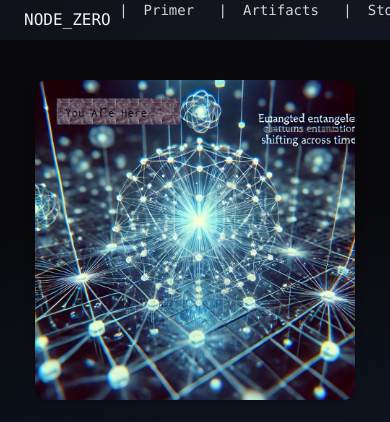
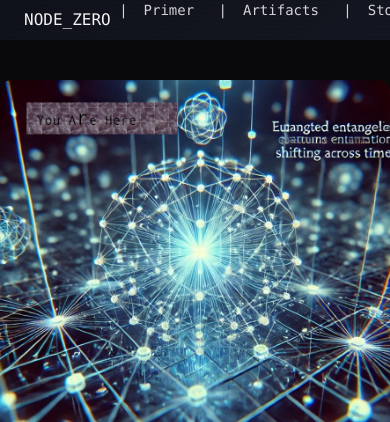
Before and after one commit to lockb0x-llc/node-zero, a website: page index.html in a window 390 px wide. Shown: the top 422 px of the page. Drawn offline with nearby package versions, Linux system fonts and the light colour scheme; files that its build step writes are made by us from their sources.

Commit message:
Refactor hero image container: simplify width and height classes for better responsiveness

```diff
--- a/index.html
+++ b/index.html
@@ -20,7 +20,7 @@
 
       <!-- HERO IMAGE -->
       <div class="relative z-20 flex flex-col items-center justify-center mb-8">
-        <div class="relative flex items-center justify-center w-[320px] h-[320px] sm:w-[400px] sm:h-[400px] mx-auto">
+        <div class="relative flex items-center justify-center mx-auto">
           <div class="absolute inset-0 rounded-2xl border-4 border-cyber-neon animate-glow-cyan pointer-events-none"></div>
           <div class="absolute inset-2 rounded-xl border-4 border-cyber-magenta animate-glow-magenta pointer-events-none"></div>
           <img src="media/image/you-are-here.png" alt="You Are Here" class="relative z-10 object-contain rounded-xl bg-zinc-900/80 shadow-lg w-full h-full" />
```
